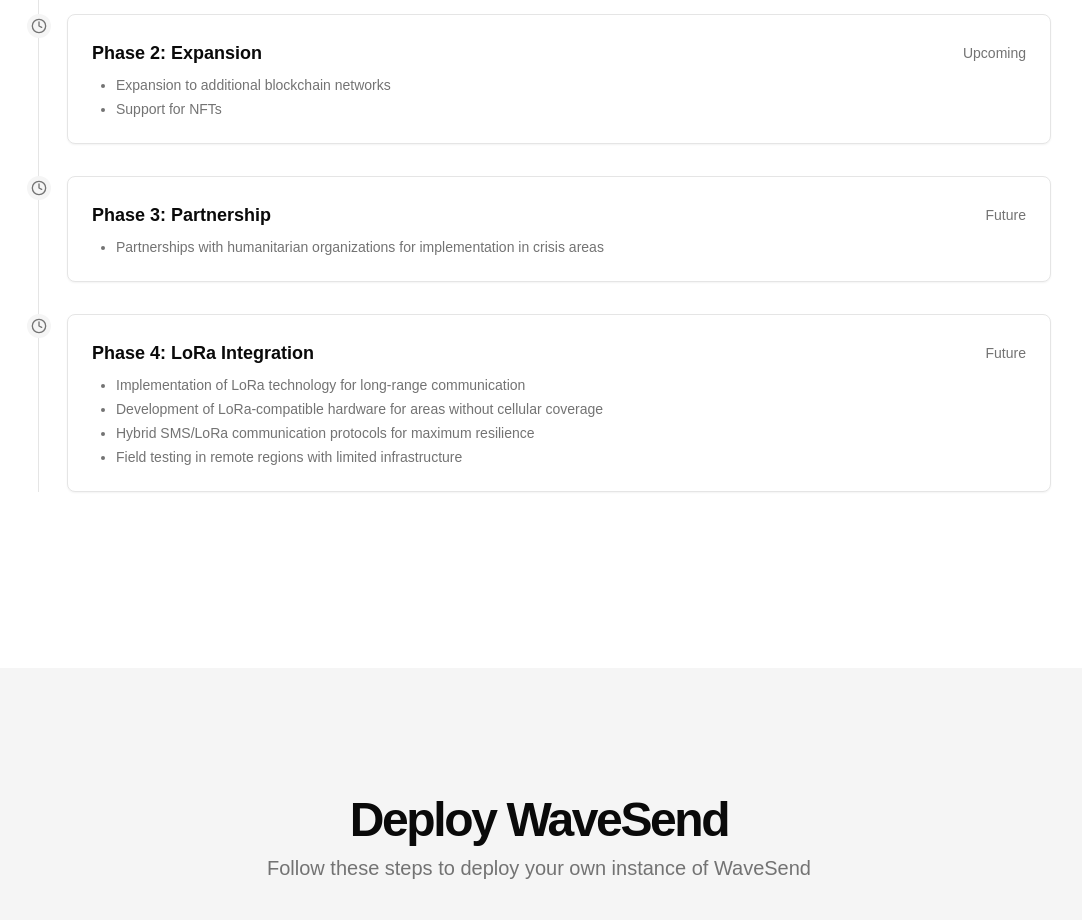
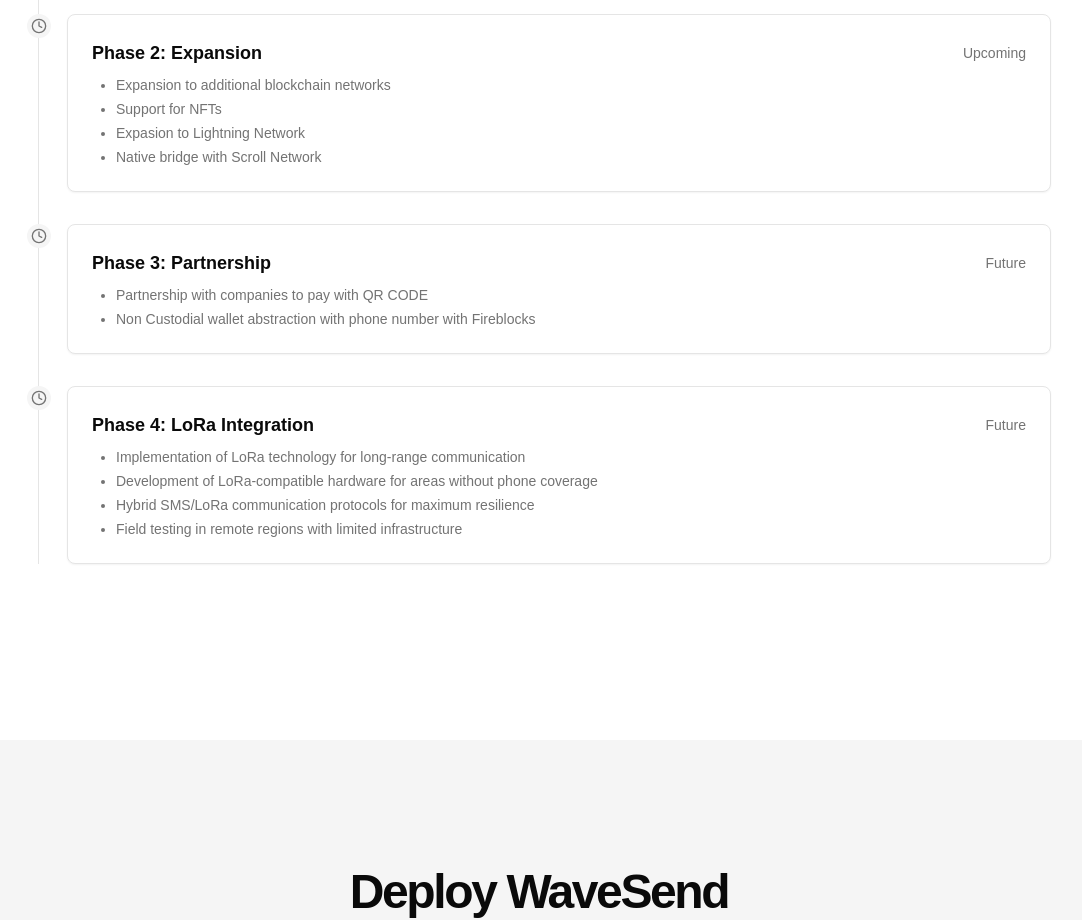
Before and after one commit to juancolchete/landWaveSend, a Next.js app: page / in a window 1280 px wide. Shown: the part 5020-5940 px from the top of the page, without its empty margins (101-1183 px from the left). Built offline with nearby package versions, Linux system fonts and the light colour scheme.

Commit message:
fix: roadmap

```diff
--- a/components/roadmap-timeline.tsx
+++ b/components/roadmap-timeline.tsx
@@ -38,6 +38,8 @@ export default function RoadmapTimeline() {
               <ul className="ml-6 list-disc text-sm text-muted-foreground space-y-1">
                 <li>Expansion to additional blockchain networks</li>
                 <li>Support for NFTs</li>
+                <li>Expasion to Lightning Network</li>
+                <li>Native bridge with Scroll Network</li>
               </ul>
             </CardContent>
           </Card>
@@ -54,7 +56,8 @@ export default function RoadmapTimeline() {
                 <span className="ml-auto text-sm text-muted-foreground">Future</span>
               </div>
               <ul className="ml-6 list-disc text-sm text-muted-foreground space-y-1">
-                <li>Partnerships with humanitarian organizations for implementation in crisis areas</li>
+                <li>Partnership with companies to pay with QR CODE</li>
+                <li>Non Custodial wallet abstraction with phone number with Fireblocks</li>
               </ul>
             </CardContent>
           </Card>
@@ -72,9 +75,9 @@ export default function RoadmapTimeline() {
               </div>
               <ul className="ml-6 list-disc text-sm text-muted-foreground space-y-1">
                 <li>Implementation of LoRa technology for long-range communication</li>
-                <li>Development of LoRa-compatible hardware for areas without cellular coverage</li>
+                <li>Development of LoRa-compatible hardware for areas without phone coverage</li>
                 <li>Hybrid SMS/LoRa communication protocols for maximum resilience</li>
-                <li>Field testing in remote regions with limited infrastructure</li>
+                <li>Field testing in remote regions with limited infrastructure</li>
               </ul>
             </CardContent>
           </Card>
```
